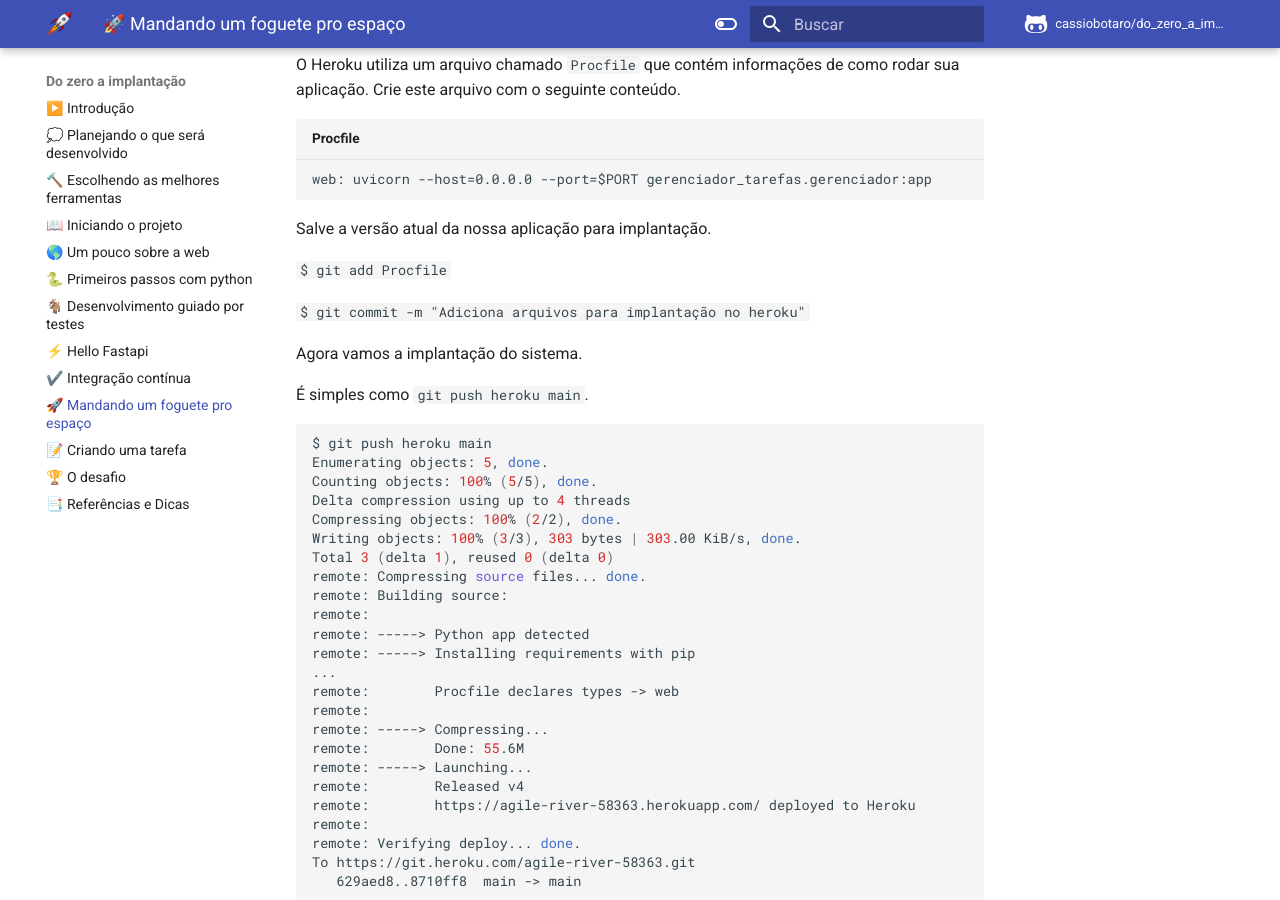
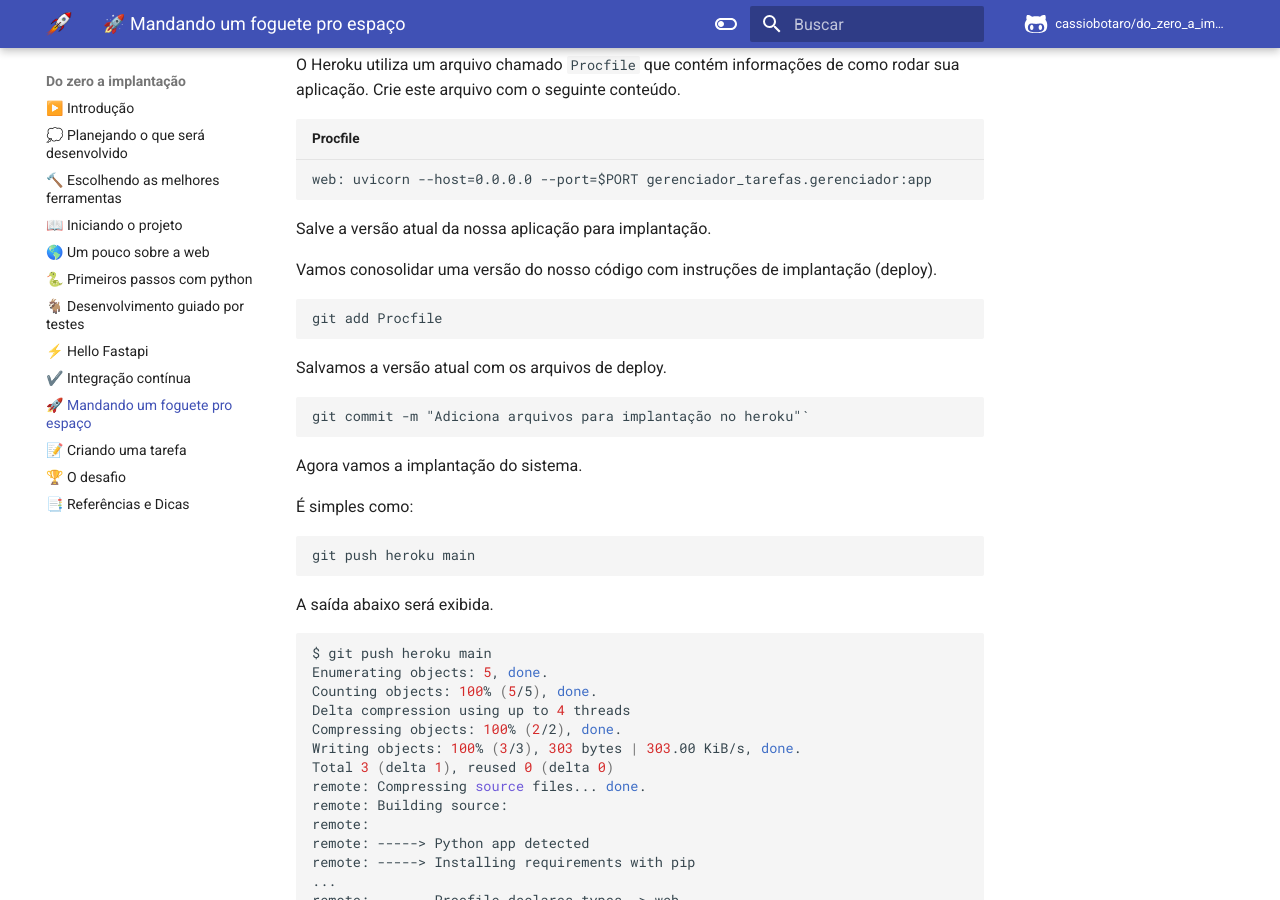
Before and after one commit to cassiobotaro/do_zero_a_implantacao, an MkDocs documentation site: the page built from docs/deploy.md, in a window 1280 px wide and 900 px high, scrolled down 1796 px. Built offline with MkDocs 1.6.1 and Material for MkDocs 9.7.7, drawn with Linux system fonts in a browser that asks for light colours; comment, search, counter and statistics services are not loaded.

Commit message:
Melhorias nos comandos executados

````diff
--- a/docs/deploy.md
+++ b/docs/deploy.md
@@ -45,13 +45,27 @@
 
 Salve a versão atual da nossa aplicação para implantação.
 
-`$ git add Procfile`
+Vamos conosolidar uma versão do nosso código com instruções de implantação (deploy).
 
-`$ git commit -m "Adiciona arquivos para implantação no heroku"`
+```
+git add Procfile
+```
+
+Salvamos a versão atual com os arquivos de deploy.
+
+```
+git commit -m "Adiciona arquivos para implantação no heroku"`
+```
 
 Agora vamos a implantação do sistema.
 
-É simples como `git push heroku main`.
+É simples como:
+
+```
+git push heroku main
+```
+
+A saída abaixo será exibida.
 
 ```bash
 $ git push heroku main
````
Also changed, not shown: docs/criar.md (+12 -4 lines), docs/hello_fastapi.md (+9 -3 lines), docs/projeto.md (+9 -3 lines).
